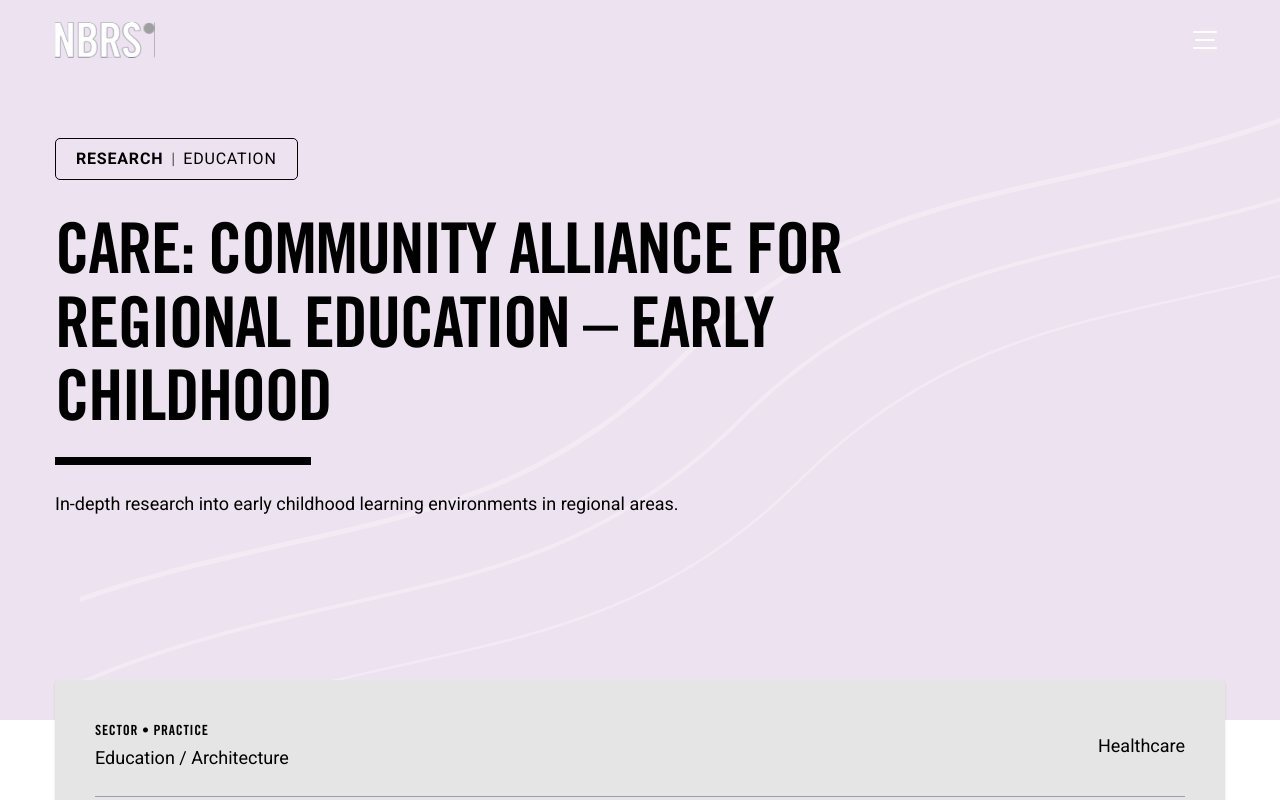
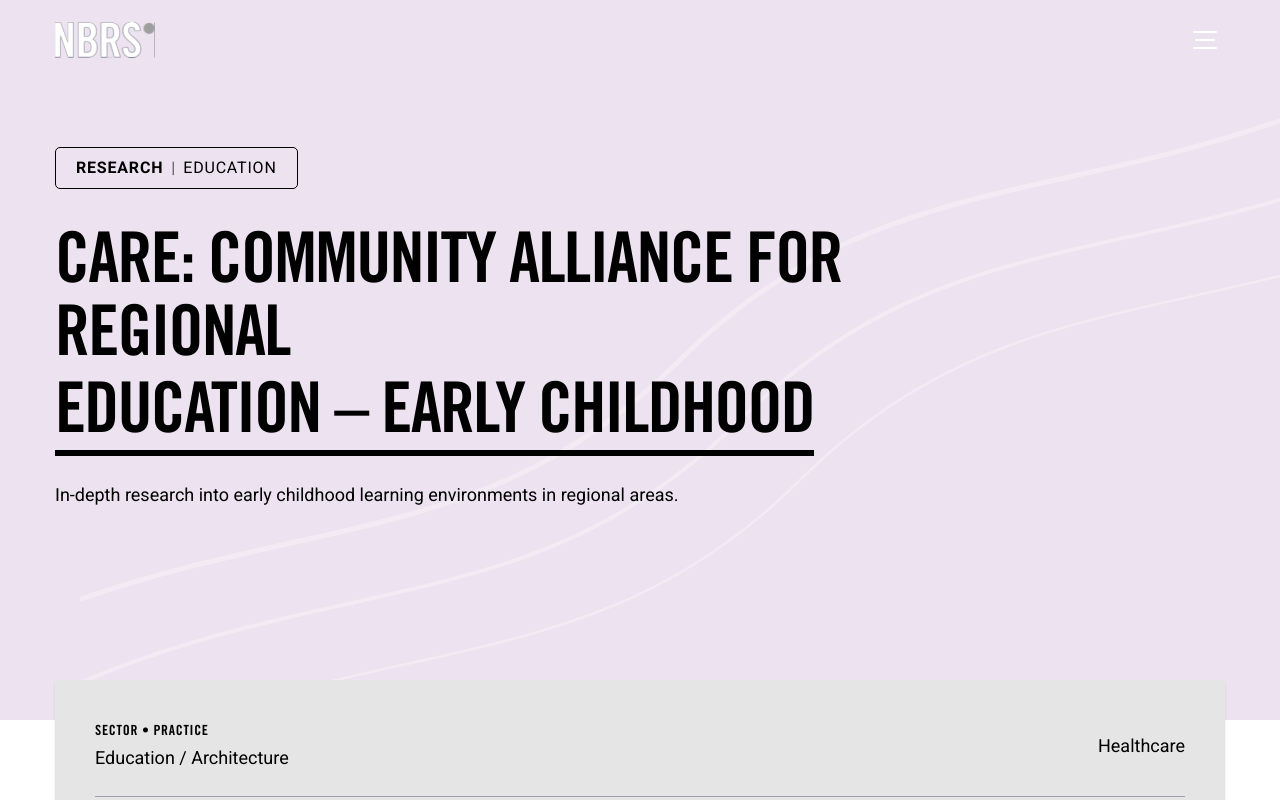
Before and after one commit to AlvinChristoperSebayang/nbrs-fe-v2, a Next.js app: page /research/care-community-alliance-for-regional-education in a window 1280 px wide. Shown: the top 800 px of the page. Built offline with nearby package versions, Linux system fonts and the light colour scheme.

Commit message:
fixing navbar menu

```diff
--- a/app/globals.css
+++ b/app/globals.css
@@ -83,8 +83,12 @@ body {
   .hero-slider .slider-area{
     margin-left: 20px;
   }
- .hero-slider .swipe-controls{
-    margin-right: 35px;
+  .hero-slider .swipe-controls{
+    display: flex !important;
+    justify-content: center !important;
+    margin-left: -20px !important;
+    margin-right: 0 !important;
+    width: 100% !important;
   }
   .hero-slider .swiper-pagination-bullet{
     width:18px !important;
--- a/app/layout.tsx
+++ b/app/layout.tsx
@@ -4,7 +4,8 @@ import { Header } from "@/components/layout/Header";
 import { Footer } from "@/components/layout/Footer";
 import { AosInit } from "@/components/layout/AosInit";
 import "./globals.css";
-import "./header.css"
+import "./header.css";
+
 export const metadata: Metadata = {
   title: "NBRS",
   description: "NBRS - Your trusted partner in real estate",
@@ -21,6 +22,7 @@ export default function RootLayout({
   return (
     <html
       lang="en"
+      suppressHydrationWarning
       className={`${roboto.variable} ${tradeGothic.variable} h-full antialiased`}
     >
       <body className="flex min-h-full flex-col" suppressHydrationWarning>
--- a/components/hero/HeroSlider.tsx
+++ b/components/hero/HeroSlider.tsx
@@ -100,7 +100,7 @@ export function HeroSlider({ slides }: { slides: HeroSlide[] }) {
             })}
           </Swiper>
 
-          <div style={swiperVars} className="mt-4 flex items-center justify-end gap-4 swipe-controls">
+          <div style={swiperVars} className="mt-4 flex items-center justify-center md:justify-end gap-4 swipe-controls">
             <button
               id={prevId}
               type="button"
--- a/components/layout/Header.tsx
+++ b/components/layout/Header.tsx
@@ -55,8 +55,8 @@ export const NAV_STRUCTURE: NavItem[] = [
     ],
   },
   {
-    id: "expertise",
-    label: "EXPERTISE",
+    id: "practices",
+    label: "PRACTICES",
     href: "/practices",
     subItems: [
       { label: "Architecture", href: "/practices/architecture" },
@@ -227,9 +227,16 @@ export function Header() {
                   >
                     <Link
                       href={item.href}
-                      onClick={() => {
-                        setActiveCategory(item.id);
-                        setOpen(false);
+                      onClick={(e) => {
+                        const hasSubItems = item.subItems && item.subItems.length > 0;
+                        if (hasSubItems && activeCategory !== item.id) {
+                          // 1st click: open/expand submenu without navigating or closing menu
+                          e.preventDefault();
+                          setActiveCategory(item.id);
+                        } else {
+                          // 2nd click (or item without sub-items): navigate to parent href and close menu
+                          setOpen(false);
+                        }
                       }}
                       className={`font-heading text-[26px] sm:text-3xl lg:text-[38px] uppercase tracking-wide leading-tight transition-all duration-300 ${
                         isActive
--- a/components/research/ResearchDetailHero.tsx
+++ b/components/research/ResearchDetailHero.tsx
@@ -17,6 +17,80 @@ const CATEGORY_BG_COLORS: Record<string, string> = {
   "secure-spaces": "#FDD4B6",
   heritage: "#F0C7BD",
 };
+
+function getTitleLines(title: string): string[] {
+  if (title.includes("\n")) {
+    return title.split("\n").map((l) => l.trim()).filter(Boolean);
+  }
+
+  const words = title.trim().split(/\s+/);
+
+  // If 3 words or fewer, keep on 1 line
+  if (words.length <= 3) {
+    return [title.trim()];
+  }
+
+  const totalLength = title.trim().length;
+  const targetMid = totalLength / 2;
+
+  let currentLine = "";
+  const line1Words: string[] = [];
+  const line2Words: string[] = [];
+
+  for (let i = 0; i < words.length; i++) {
+    const word = words[i];
+    if (line1Words.length === 0) {
+      line1Words.push(word);
+      currentLine = word;
+    } else if (currentLine.length < targetMid && i < words.length - 1) {
+      line1Words.push(word);
+      currentLine += " " + word;
+    } else {
+      line2Words.push(word);
+    }
+  }
+
+  if (line2Words.length === 0) {
+    return [title];
+  }
+
+  return [line1Words.join(" "), line2Words.join(" ")];
+}
+
+export function renderResearchTitleWithUnderline(title: string) {
+  const lines = getTitleLines(title);
+
+  if (lines.length === 1) {
+    return (
+      <span className="inline-block border-b-[4px] sm:border-b-[5px] lg:border-b-[6px] border-black pb-1 sm:pb-2 leading-[1.05]">
+        {lines[0]}
+      </span>
+    );
+  }
+
+  return (
+    <span className="inline-flex flex-col items-start">
+      {lines.map((line, idx) => {
+        const isLast = idx === lines.length - 1;
+        if (isLast) {
+          return (
+            <span
+              key={idx}
+              className="inline-block border-b-[4px] sm:border-b-[5px] lg:border-b-[6px] border-black pb-1 sm:pb-2 leading-none mt-1"
+            >
+              {line}
+            </span>
+          );
+        }
+        return (
+          <span key={idx} className="block leading-[1.05]">
+            {line}
+          </span>
+        );
+      })}
+    </span>
+  );
+}
 
 export function ResearchDetailHero({
   title,
@@ -87,17 +161,10 @@ export function ResearchDetailHero({
           <h1
             data-aos="fade-up"
             data-aos-delay="100"
-            className="font-heading text-4xl sm:text-5xl lg:text-[70px] font-bold text-black uppercase leading-[1.05] tracking-tight"
+            className="font-heading text-4xl sm:text-5xl lg:text-[70px] font-bold text-black uppercase leading-[1.05] tracking-tight mb-6"
           >
-            {title}
+            {renderResearchTitleWithUnderline(title)}
           </h1>
-
-          {/* Underline Divider Line */}
-          <div
-            data-aos="fade-up"
-            data-aos-delay="150"
-            className="mt-6 mb-6 h-1.5 lg:h-2 w-48 sm:w-64 bg-black origin-left"
-          />
 
           {/* Description */}
           {description && (
--- a/components/ui/Hero.tsx
+++ b/components/ui/Hero.tsx
@@ -27,8 +27,10 @@ function getTitleLines(title: string): string[] {
   }
 
   const words = title.trim().split(/\s+/);
-  if (words.length <= 2) {
-    return [title];
+
+  // Condition: If title has 3 words or fewer (<= 3 words, e.g. "A SUSTAINABLE FUTURE"), keep on ONE single line
+  if (words.length <= 3) {
+    return [title.trim()];
   }
 
   const totalLength = title.trim().length;
@@ -80,9 +82,10 @@ export function renderTitleWithUnderline(title: React.ReactNode, showDivider: bo
     return title;
   }
 
+  // Single line condition (3 words or fewer)
   if (lines.length === 1) {
     return (
-      <span className="inline-block border-b-[4px] sm:border-b-[5px] lg:border-b-[6px] border-white pb-1 sm:pb-2 leading-[1.05]">
+      <span className="inline-block border-b-[4px] sm:border-b-[5px] lg:border-b-[6px] border-white pb-1 sm:pb-2 leading-[1.05] whitespace-nowrap">
         {lines[0]}
       </span>
     );
@@ -126,6 +129,8 @@ export function Hero({
   showDivider = true,
   children,
 }: HeroProps) {
+  const isShortTitle = typeof title === "string" && title.trim().split(/\s+/).length <= 3;
+
   return (
     <section className="relative w-full flex flex-col justify-between h-[610px] lg:h-[85vh]">
       {/* Background Image Container */}
@@ -148,7 +153,9 @@ export function Hero({
           {typeof title === "string" ? (
             <h1
               data-aos="fade-up"
-              className={`font-heading max-w-2xl text-[38px] uppercase leading-[1.05] text-white lg:text-[70px] ${titleClassName}`}
+              className={`font-heading text-[38px] uppercase leading-[1.05] text-white lg:text-[70px] ${
+                isShortTitle ? "max-w-none w-auto whitespace-nowrap" : "max-w-2xl"
+              } ${titleClassName}`}
             >
               {renderTitleWithUnderline(title, showDivider)}
             </h1>
```
Also changed, not shown: components/layout/Footer.tsx (+15 -16 lines).
